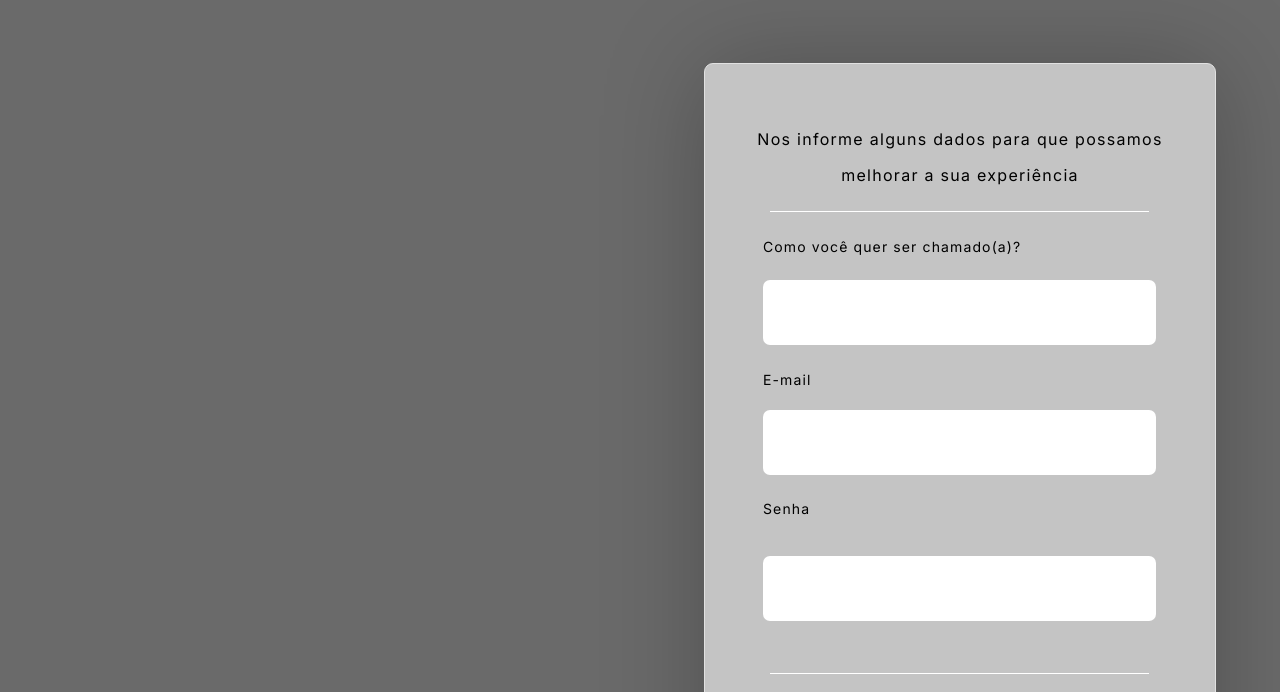
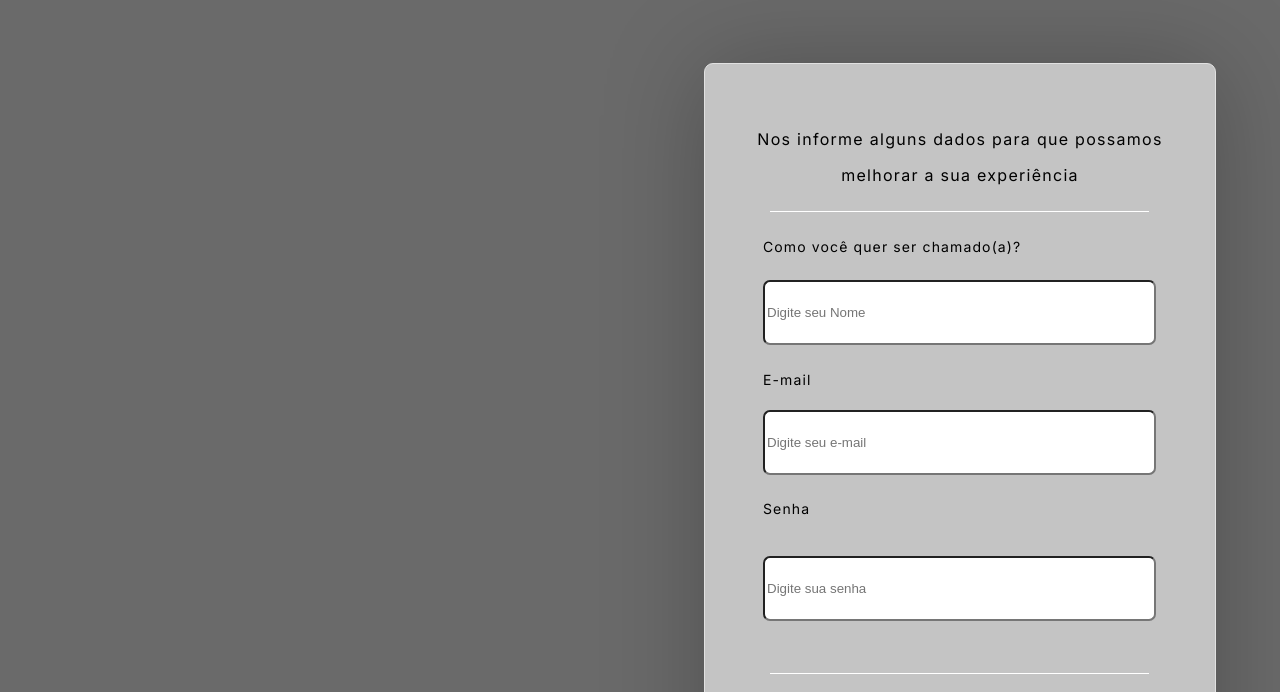
Before and after one commit to ThFariass/FilMatch, a plain HTML site: page tela de cadastro/index.html in a window 1280 px wide. Shown: the part 108-800 px from the top of the page. Drawn offline with nearby package versions, Linux system fonts and the light colour scheme.

Commit message:
Update index.html

```diff
--- a/tela de cadastro/index.html
+++ b/tela de cadastro/index.html
@@ -9,11 +9,10 @@
     <div class="tela-de-cadastro">
       <div class="div">
         <div class="overlap-group">
-          <div class="rectangle"></div>
-          <div class="rectangle-2"></div>
-          <div class="rectangle-3"></div>
+          <input type="text" class="rectangle" placeholder="Digite seu Nome" />
+          <input type="text" class="rectangle-2" placeholder="Digite seu e-mail" />
+          <input type="text" class="rectangle-3" placeholder="Digite sua senha" />
           <p class="j-tem-uma-conta"><span class="text-wrapper">Já tem uma conta? Entrar</span></p>
-          <div class="overlap"><div class="text-wrapper-2">Cadastre-se</div></div>
           <div class="text-wrapper-3">E-mail</div>
           <p class="p">Como você quer ser chamado(a)?</p>
           <img class="line" src="img/line-13.svg" />
@@ -21,15 +20,16 @@
           <img class="line-2" src="img/line-13.svg" />
           <p class="text-wrapper-4">Nos informe alguns dados para que possamos melhorar a sua experiência</p>
           <div class="text-wrapper-5">Senha</div>
+          <a href="http://127.0.0.1:3000/tela Login/index.html"><inputvalue="cadastro"></inputvalue>
+          <div class="overlap"><div class="text-wrapper-2">Cadastre-se</div></div>
         </div>
         <div class="overlap-2">
           <img class="vector" src="img/vector-6.svg" />
           <p class="fil-match">
-            <span class="span">Fil</span>
-            <span class="text-wrapper-6">M</span>
-            <span class="span">atch</span>
+            <span class="span">Fil</span><span class="text-wrapper-6">M</span><span class="span">atch</span>
           </p>
           <div class="text-wrapper-7">Voltar</div>
+
         </div>
       </div>
     </div>
```
